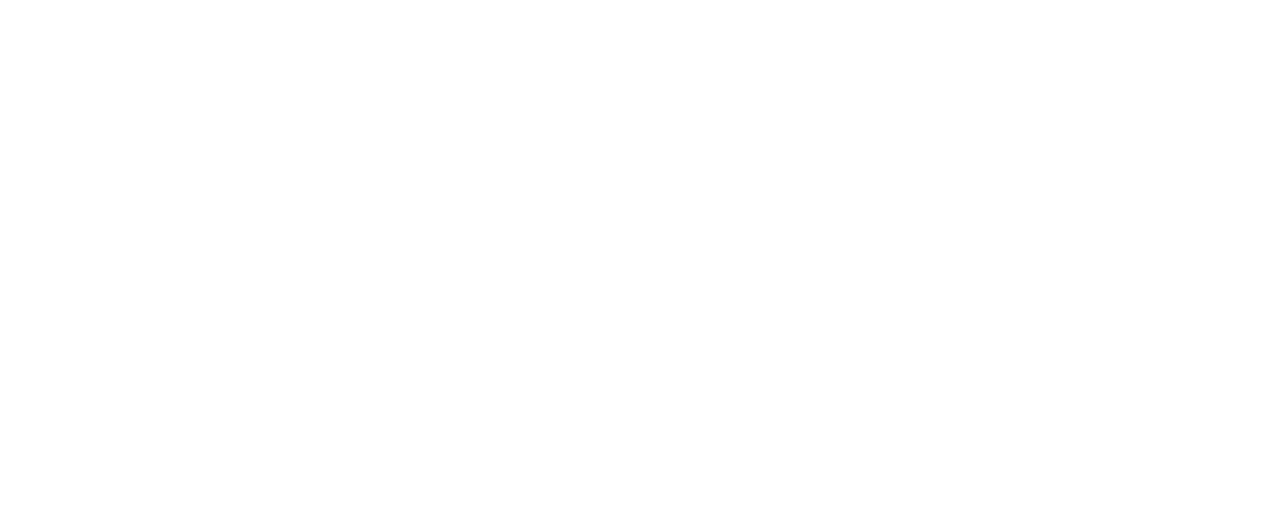
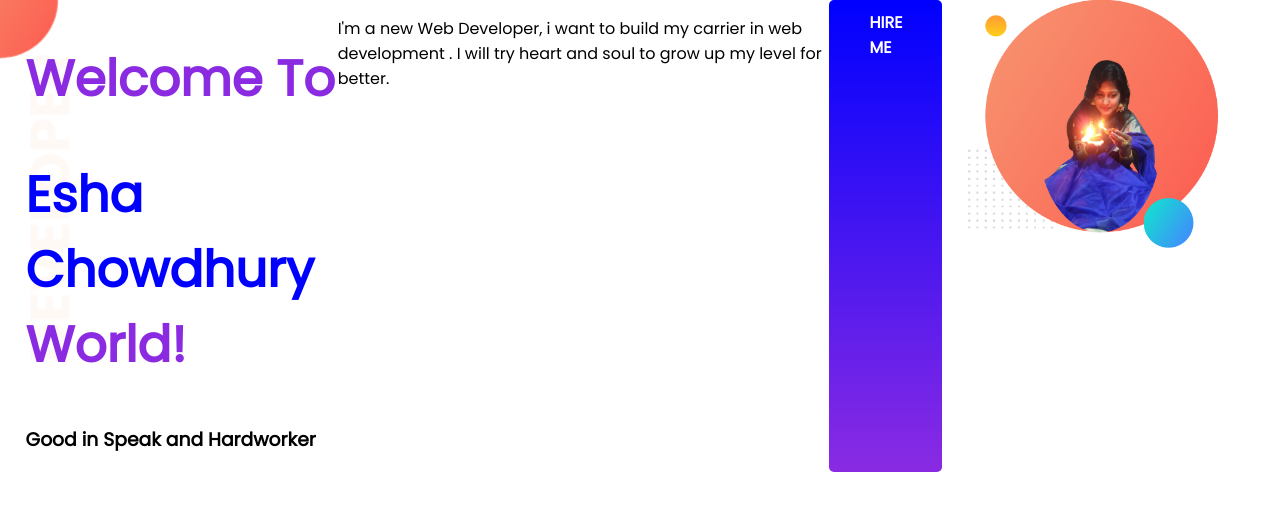
Before and after one commit to Esha55555/developer-portfolio, a plain HTML site: page index.html in a window 1280 px wide. Drawn offline with Linux system fonts and the light colour scheme.

Commit message:
top banner added

```diff
--- a/index.html
+++ b/index.html
@@ -1,13 +1,33 @@
 <!DOCTYPE html>
 <html lang="en">
+
 <head>
     <meta charset="UTF-8">
     <meta http-equiv="X-UA-Compatible" content="IE=edge">
     <meta name="viewport" content="width=device-width, initial-scale=1.0">
     <title>Esha Portfolio</title>
+    <link rel="preconnect" href="https://fonts.googleapis.com">
+    <link rel="preconnect" href="https://fonts.gstatic.com" crossorigin>
+    <link href="https://fonts.googleapis.com/css2?family=Poppins&display=swap" rel="stylesheet">
     <link rel="stylesheet" href="style.css">
 </head>
+
 <body>
+    <section class="top-banner">
+        <div class="half-width">
+            <h1>Welcome To</h1>
+            <h1><span class="blue">Esha Chowdhury</span> World!</h1>
+            <h3>Good in Speak and Hardworker</h3>
+        </div>
+        <p>I'm a new Web Developer,
+            i want to build my carrier in web development .
+            I will try heart and soul to grow up my level for better.
+        </p>
+        <a class="link-button" target="_blank" href="https://www.linkedin.com/in/esha-chowdhury-65b525216/">HIRE ME</a>
+        <div class="half-width">
+            <img src="images/my-cute.png" alt="">
+        </div>
+    </section>
+</body>
 
-</body>
 </html>
--- a/style.css
+++ b/style.css
@@ -0,0 +1,34 @@
+body{
+    font-family: 'Poppins', sans-serif;
+    margin: 0;
+}
+h1{
+    font-size: 50px;
+    color: blueviolet;
+}
+.blue{
+    color:blue;
+}
+section{
+    display: flex;
+}
+.half-width{
+    width: 50%;
+    padding-left: 2%;
+}
+.half-width img{
+    width: 80%;
+}
+.link-button{
+    text-decoration: none;
+    background-image: linear-gradient(blue,blueviolet);
+    background-color: darkmagenta;
+    padding: 10px 40px;
+    color: white;
+    font-weight: 700;
+    border-radius: 5px;
+}
+.top-banner{
+    background-image: url(images/top-banner.png);
+    background-repeat: no-repeat;
+}
```
Also changed, not shown: images/dream-bg.png (added), images/exp-bg.png (added), images/jhankar.png (added), images/jhankar2.png (added), images/my-bg.png (added), images/my-bg2.png (added), images/my-cute.png (added), images/top-banner.png (added), showOff/blue.jpg (added), 9 other files.
